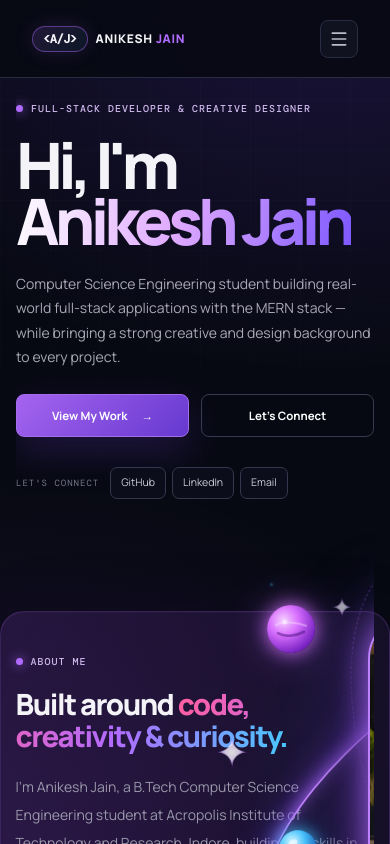
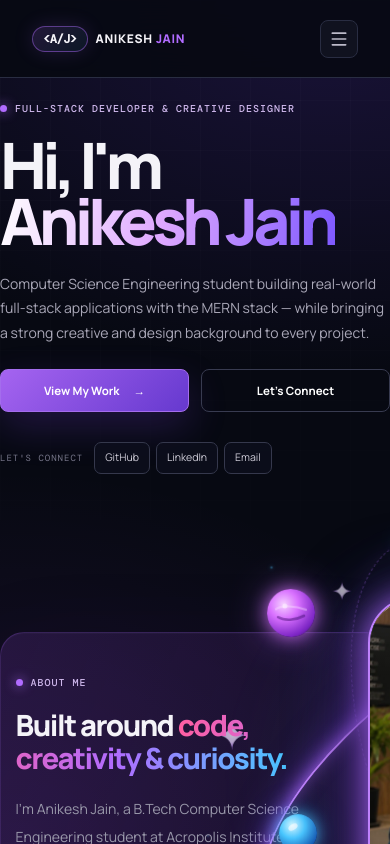
Before and after one commit to Anikesh-Jain/anikesh-portfolio, a React (Vite) app: page / in a window 390 px wide. Shown: the top 844 px of the page. Built offline with nearby package versions, Linux system fonts and the light colour scheme.

Commit message:
fix: responsive 2-column involvement gallery and hero artwork containment

```diff
--- a/src/styles/home.css
+++ b/src/styles/home.css
@@ -526,6 +526,12 @@
   transform: none !important;
   animation: portrait-glow-pulse 6s ease-in-out infinite alternate;
   will-change: box-shadow;
+}
+
+.hero-portrait-frame picture {
+  display: block;
+  width: 100%;
+  height: 100%;
 }
 
 @keyframes portrait-glow-pulse {
@@ -3073,12 +3079,24 @@
 }
 
 @media (max-width: 640px) {
-  /* Hero section mobile containment — artwork fully contained, no leak into About */
+  /* Hero section mobile containment — artwork fully contained in normal flow, strictly separated from About */
   .home-hero {
+    display: flex;
+    flex-direction: column;
+    align-items: center;
     min-height: auto;
-    gap: 20px;
+    gap: 24px;
     padding-top: 24px;
-    padding-bottom: 32px;
+    padding-bottom: 50px;
+    position: relative;
+    width: 100%;
+    max-width: 100%;
+    box-sizing: border-box;
+  }
+
+  .home-hero > :first-child {
+    width: 100%;
+    max-width: 100%;
   }
 
   .home-hero::after {
@@ -3087,14 +3105,18 @@
 
   /* Hero portrait + both orbital rings fully inside viewport as a complete responsive composition */
   .hero-art {
-    --hero-scale: clamp(0.44, calc((100vw - 44px) / 600), 0.70);
-    margin: 12px auto 24px;
+    --hero-scale: clamp(0.50, calc((100vw - 32px) / 600), 0.70);
+    margin: 16px auto 36px;
     width: calc(600px * var(--hero-scale));
-    height: calc(520px * var(--hero-scale));
+    height: calc(560px * var(--hero-scale));
+    min-height: calc(560px * var(--hero-scale));
     max-width: 100%;
     position: relative;
-    overflow: visible;
-    display: block;
+    display: flex;
+    align-items: center;
+    justify-content: center;
+    box-sizing: border-box;
+    flex-shrink: 0;
   }
 
   .hero-orbital-stage {
@@ -3139,12 +3161,14 @@
 
   /* About section — clean separation, strict width calculations & no horizontal overflow */
   .home-about-section {
-    margin-top: 24px;
+    margin-top: 32px;
     padding: 44px clamp(14px, 4vw, 22px);
     width: 100%;
     max-width: 100%;
     box-sizing: border-box;
     overflow-x: clip;
+    position: relative;
+    z-index: 1;
   }
 
   .home-about-section::before {
--- a/src/styles/pages.css
+++ b/src/styles/pages.css
@@ -701,7 +701,7 @@
 
 @media (max-width: 680px) {
   .experience-block {
-    padding: 22px;
+    padding: 20px 14px;
   }
   .experience-heading {
     flex-direction: column;
@@ -716,15 +716,20 @@
   }
   .experience-gallery-four,
   .experience-gallery-two {
-    grid-template-columns: 1fr;
+    grid-template-columns: repeat(2, minmax(0, 1fr));
+    gap: 10px;
   }
   .experience-media button.media-btn,
   .experience-media a {
-    height: 300px;
+    height: clamp(140px, 38vw, 185px);
   }
   .experience-media.document button.media-btn,
   .experience-media.document a {
-    height: 360px;
+    height: clamp(170px, 46vw, 220px);
+  }
+  .experience-media figcaption {
+    padding: 8px 10px;
+    font-size: 9.5px;
   }
 }
 
```
